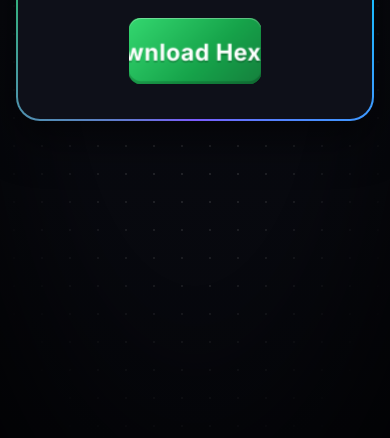
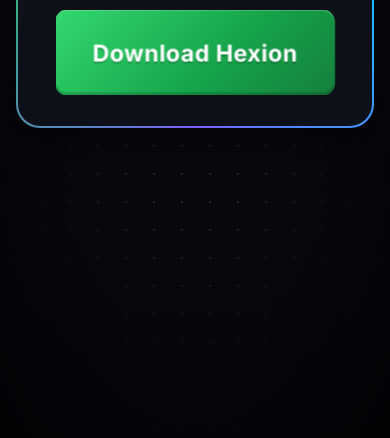
Before and after one commit to VoltexAI/rat, a plain HTML site: page index.html in a window 390 px wide. Shown: the part 406-844 px from the top of the page. Drawn offline with Linux system fonts and the light colour scheme.

Commit message:
Fix clipped download button label and phone overflow
Co-Authored-By: Claude Haiku 5.5 <noreply@anthropic.com>
Claude-Session: https://claude.ai/code/session_012E2iBuhChvxjdSABSPhaZv

```diff
--- a/index.html
+++ b/index.html
@@ -160,7 +160,7 @@
 
       position: relative;
       display: inline-block;
-      padding: 44px 110px;
+      padding: 0;
       font-size: clamp(1.4rem, 4.5vw, 2.1rem);
       font-weight: 700;
       letter-spacing: 0.02em;
@@ -200,8 +200,8 @@
 
     /* Front face: the part you see and click */
     .download-btn .face {
-      position: absolute;
-      inset: 0;
+      position: relative;
+      padding: 44px 110px;
       border-radius: inherit;
       display: flex;
       align-items: center;
@@ -310,7 +310,7 @@
     }
 
     @media (max-width: 480px) {
-      .download-btn { padding: 32px 64px; }
+      .download-btn .face { padding: 28px 36px; }
     }
 
     @media (prefers-reduced-motion: reduce) {
```
